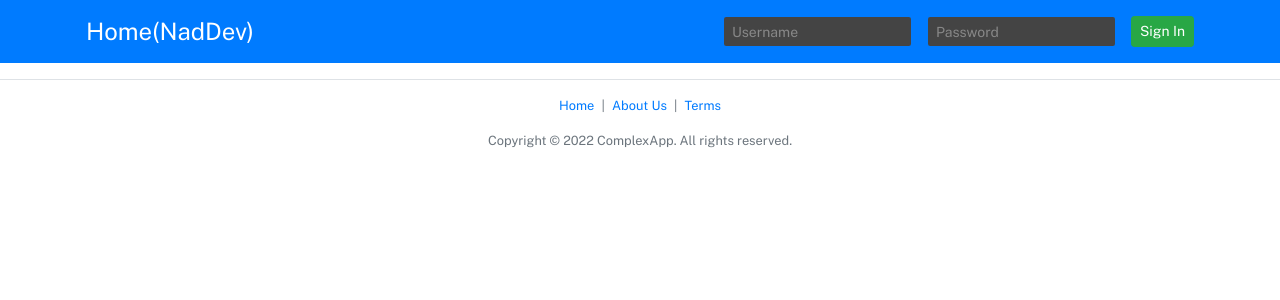
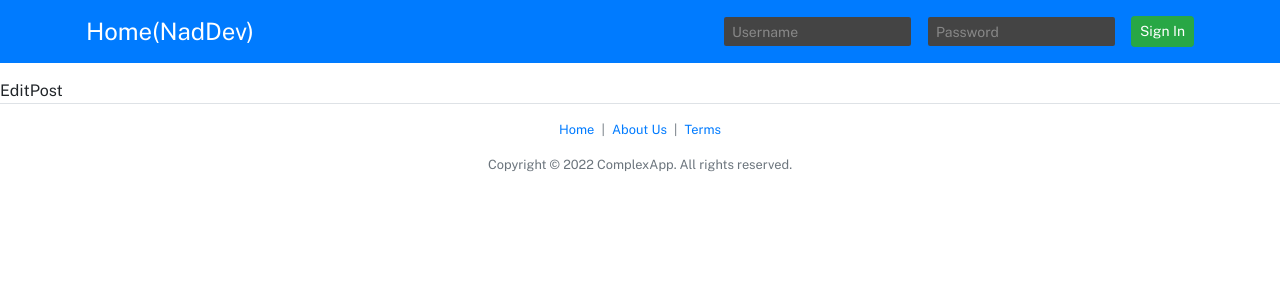
Before and after one commit to nadeem-ds/react-blog-app, a React (Create React App) app: page /post/1/edit in a window 1280 px wide. Shown: the top 300 px of the page. Built offline with nearby package versions, Linux system fonts and the light colour scheme.

Commit message:
edit started

```diff
--- a/package.json
+++ b/package.json
@@ -12,6 +12,7 @@
     "react-dom": "^18.1.0",
     "react-router-dom": "^6.3.0",
     "react-scripts": "5.0.1",
+    "react-tooltip": "^4.2.21",
     "use-immer": "^0.7.0",
     "web-vitals": "^2.1.4"
   },
--- a/src/App.js
+++ b/src/App.js
@@ -8,7 +8,7 @@ import { Route, Routes } from "react-router-dom";
 import Aboutus from "./components/About-us/Aboutus";
 import Terms from "./components/Terms/Terms";
 import UserHome from "./components/Body/UserHome";
-import { useState, useReducer, useDeferredValue, useEffect } from "react";
+import { useEffect } from "react";
 import CreatePost from "./components/CreatePost/CreatePost";
 import Axios from "axios";
 import ViewSinglePost from "./components/ShowPost/ViewSinglePost";
@@ -16,6 +16,7 @@ import FlashMessage from "./components/FlashMessage/FlashMessage";
 import { useImmerReducer } from "use-immer";
 import { Action } from "history";
 import UserProfile from "./components/Profie/UserProfile";
+import EditPost from "./components/EditPost/EditPost";
 Axios.defaults.baseURL = "http://localhost:8080";
 
 function App() {
@@ -69,6 +70,7 @@ function App() {
               element={state.loggedIn ? <UserHome /> : <Body />}
             />
             <Route path="/post/:id" element={<ViewSinglePost />} />
+            <Route path="/post/:id/edit" element={<EditPost />} />
             <Route path="/create-post" element={<CreatePost />} />
             <Route path="/about-us" element={<Aboutus />} />
             <Route path="/terms" element={<Terms />} />
--- /dev/null
+++ b/src/components/EditPost/EditPost.js
@@ -0,0 +1,7 @@
+import React from "react";
+
+const EditPost = () => {
+  return <div>EditPost</div>;
+};
+
+export default EditPost;
--- a/src/components/ShowPost/ViewSinglePost.js
+++ b/src/components/ShowPost/ViewSinglePost.js
@@ -21,12 +21,12 @@ const ViewSinglePost = () => {
         setPost(responce.data);
         setIsLoading(false);
       } catch (error) {
-        console.log("there is an big problem");
+        console.log("there is an big problem while loading the post");
       }
     }
     fetchPost();
-    return ()=>{
-      ourRequest.cancel()
+    return () => {
+      ourRequest.cancel();
     };
   }, []);
 
@@ -46,9 +46,13 @@ const ViewSinglePost = () => {
       <div className="d-flex justify-content-between">
         <h2>{post.title}</h2>
         <span className="pt-2">
-          <a href="#" className="text-primary mr-2" title="Edit">
+          <Link
+            to={`/post/${post._id}/edit`}
+            className="text-primary mr-2"
+            title="Edit"
+          >
             <i className="fas fa-edit"></i>
-          </a>
+          </Link>
           <a className="delete-post-button text-danger" title="Delete">
             <i className="fas fa-trash"></i>
           </a>
```
Also changed, not shown: 1 other file (tests, documents, lock files or other folders).
